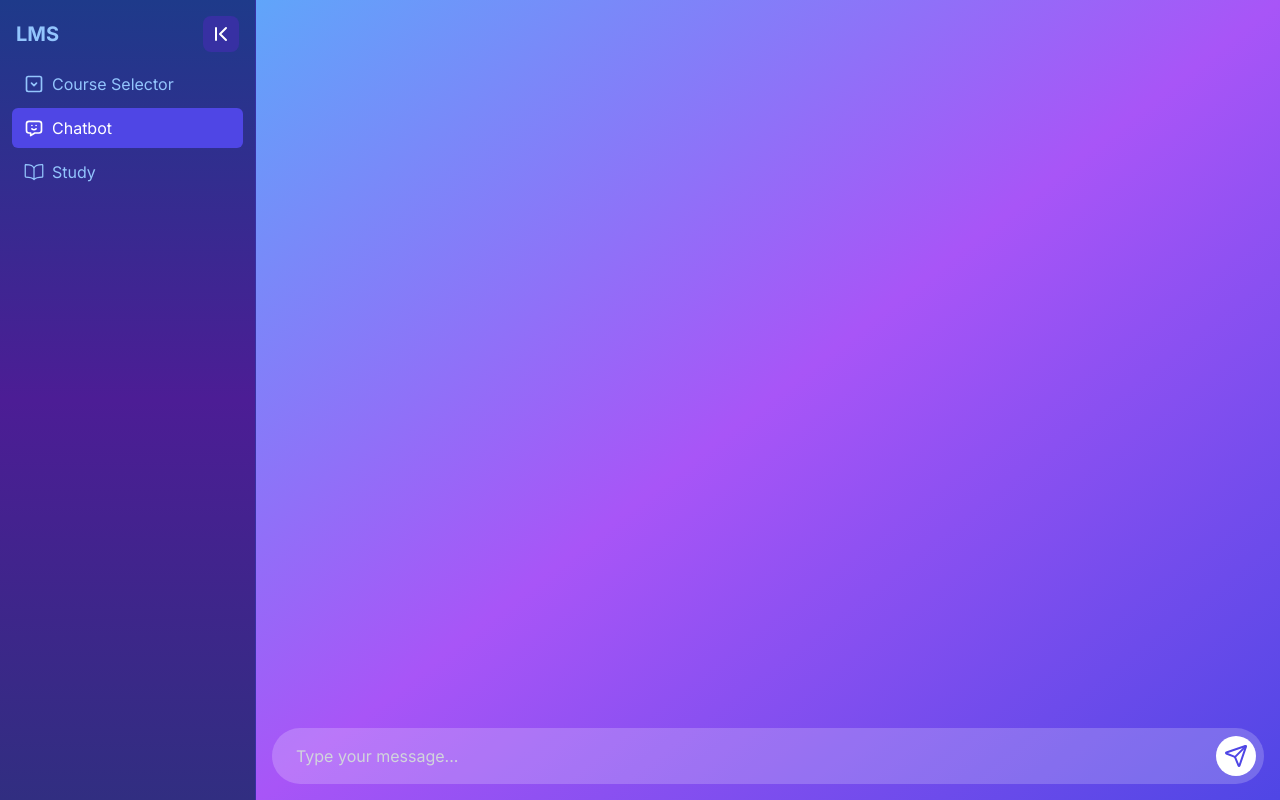
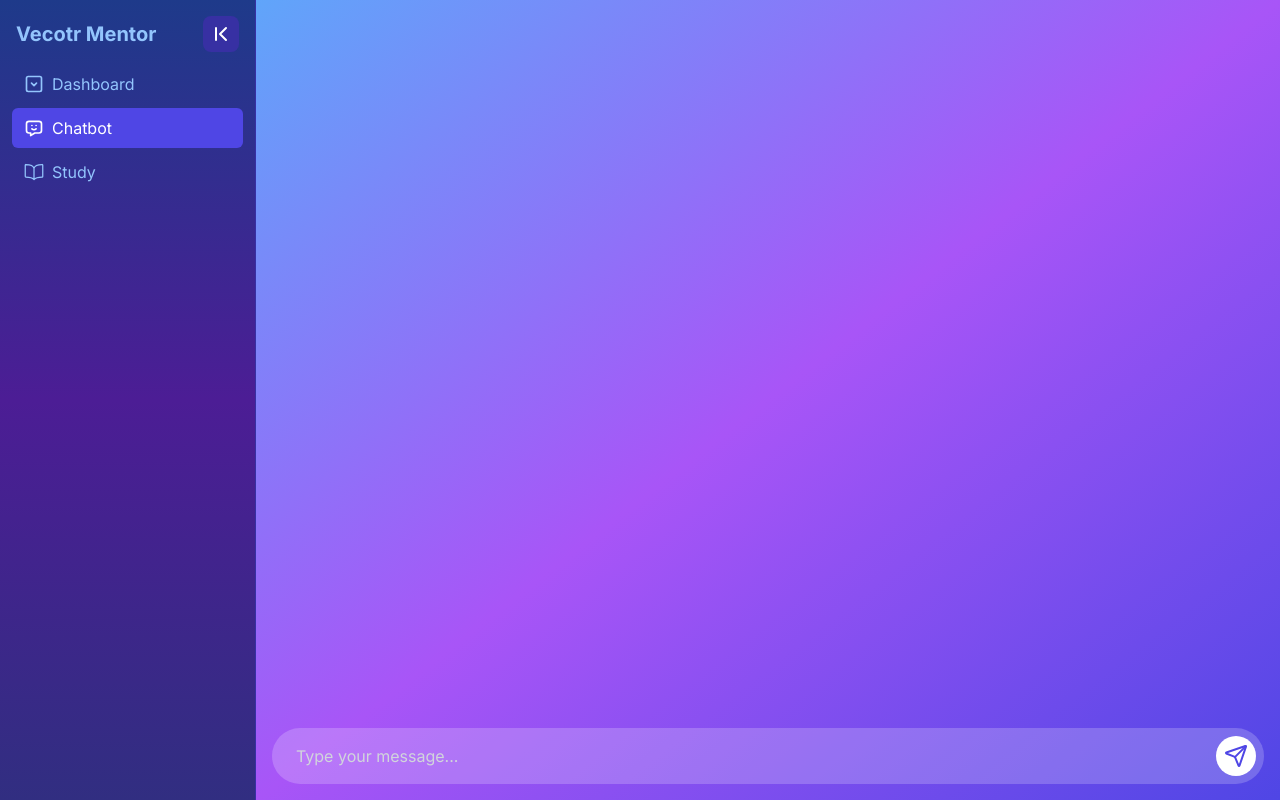
Before and after one commit to NSP909/hackUMBC, a React (Vite) app in the folder frontend/: page /chatbot in a window 1280 px wide. Built offline with nearby package versions, Linux system fonts and the light colour scheme; what @nextui-org/react would draw is missing.

Commit message:
fixed navigation bar names

```diff
--- a/frontend/src/components/layout/SideNavigationBar.jsx
+++ b/frontend/src/components/layout/SideNavigationBar.jsx
@@ -35,7 +35,7 @@ export default function SideNavigationBar({ children }) {
                   transition={{ duration: 0.2 }}
                 >
                   <Link to="/" className="text-xl font-bold text-blue-300">
-                    LMS
+                    Vecotr Mentor
                   </Link>
                 </motion.div>
               )}
@@ -54,7 +54,7 @@ export default function SideNavigationBar({ children }) {
             <SidebarItem
               to="/dashboard"
               icon={<TbSelect />}
-              text="Course Selector"
+              text="Dashboard"
               active={location.pathname === "/dashboard"}
               expanded={expanded}
             />
```
